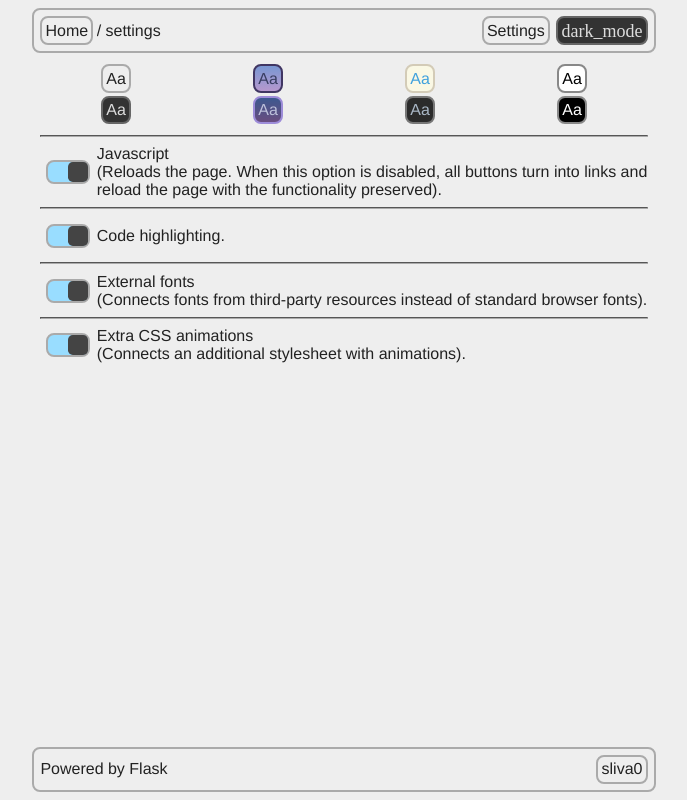
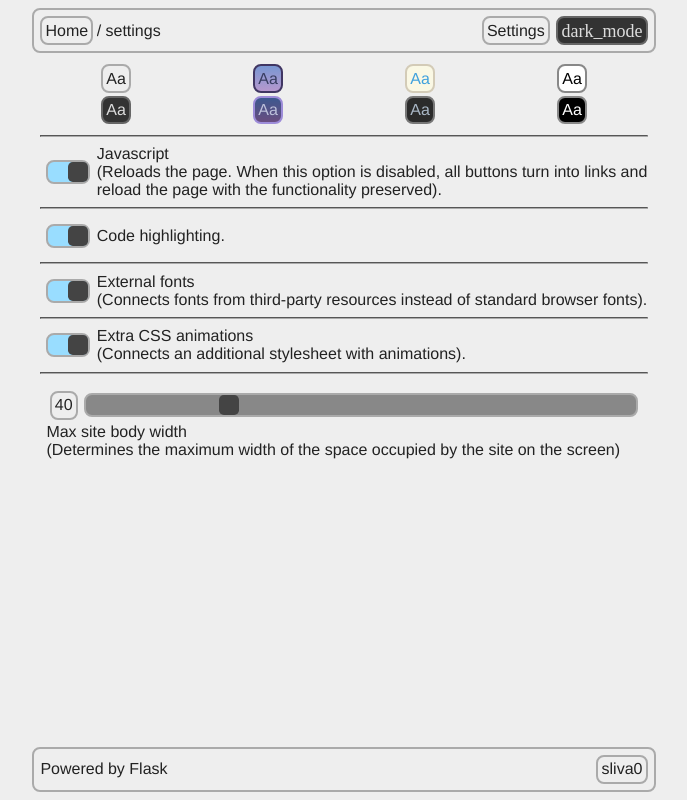
Before and after one commit to sliva0/slightly_bitten_site, a Flask app: page /settings in a window 1280 px wide. Shown: the whole page, without its empty margins (296-983 px from the left). Run offline with Flask 2, Linux system fonts and the light colour scheme; some libraries are stand-ins or nearby versions; some web fonts are replaced.

Commit message:
add body width setting

```diff
--- a/content/settings.html
+++ b/content/settings.html
@@ -1,6 +1,5 @@
 {%- extends "base.html" -%}
 {%- block title -%} Settings {%- endblock -%}
-
 
 {%- block content -%}
 
@@ -26,4 +25,6 @@
     (Connects an additional stylesheet with animations).
 {%- endcall -%}
 
+{{ m.body_width_setting() }}
+
 {%- endblock -%}
--- a/src/cookie_parser.py
+++ b/src/cookie_parser.py
@@ -1,6 +1,15 @@
 import re
+from aiohttp import request
 
 import flask
+
+
+def get_unique_elements(i):
+    """get unique elements of iterable without changing order"""
+    return list(dict.fromkeys(i))
+
+
+BODY_WIDTHS = get_unique_elements(["40", *map(str, range(20, 101, 10))])
 
 
 def get_theme_names():
@@ -9,7 +18,7 @@ def get_theme_names():
 
     themes = re.findall(r"\n\.(theme-[a-z\-]+)", css_file)
 
-    return list(dict.fromkeys(themes))
+    return get_unique_elements(themes)
 
 
 def get_theme_type(inverted: bool = False):
@@ -34,7 +43,10 @@ def set_cookie_value_after_this_request(name: str, value: str):
 def get_cookie_value(name: str, possible_values: list):
     """first possible value - default"""
 
-    value = flask.request.args.get(name) # try to get cookie value from link args
+    value = flask.request.args.get(name) # try to get cookie value from link args or form data
+    if value is None:
+        value = flask.request.form.get(name)
+
     if is_valid_value(value, possible_values):
         set_cookie_value_after_this_request(name, value)
         return value
@@ -49,6 +61,7 @@ def get_cookie_value(name: str, possible_values: list):
 
 def process_cookies():
     flask.g.theme = get_cookie_value("theme", THEME_NAMES)
+    flask.g.body_width = get_cookie_value("body_width", BODY_WIDTHS)
 
     for cookie_name in BOOL_COOKIE_LIST:
         flask.g.setdefault(cookie_name, get_cookie_value(cookie_name, BOOL_SET))
--- a/static/css/base.css
+++ b/static/css/base.css
@@ -1,6 +1,5 @@
 * {
     border-color: inherit;
-    --body-width: 40rem;
 }
 
 html {
@@ -79,7 +78,7 @@ hr {
 /* SCROOLBAR */
 
 ::-webkit-scrollbar {
-    width: 0.4rem;
+    width: 0.6rem;
     height: 0.4rem;
 }
 
@@ -158,10 +157,12 @@ hr {
 
 .button {
     color: inherit;
+    background: inherit;
     padding: 0.2rem;
     border-radius: 0.5rem;
     border-width: 0.15rem;
     border-style: solid;
+    font-size: 1em;
 
     cursor: pointer;
     user-select: none;
@@ -205,3 +206,60 @@ input:checked+.slider {
 input:checked+.slider:after {
     left: 1em;
 }
+
+.frame {
+    border-width: 0.15rem;
+    border-style: solid;
+    border-radius: 0.5rem;
+    padding: 0.2rem;
+    margin: 0.2rem;
+}
+
+
+/* RANGE CSS */
+
+.range-block {
+    display: flex;
+    flex-direction: column;
+    align-self: stretch;
+    margin: 0.4rem;
+}
+
+#body-width-range {
+    font-size: 1.25rem;
+    flex-grow: 1;
+    padding: 0;
+
+    -webkit-appearance: none;
+    height: max-content;
+    border-radius: 0.5rem;
+    background: var(--inactive);
+}
+
+#body-width-range::-webkit-slider-thumb {
+    -webkit-appearance: none;
+    appearance: none;
+    height: 1em;
+    width: 1em;
+    border-radius: 0.3rem;
+    background: var(--slider);
+    cursor: pointer;
+}
+
+#body-width-range::-webkit-slider-thumb:hover {
+    background: var(--slider-hover);
+}
+
+#body-width-range::-moz-slider-thumb {
+    -webkit-appearance: none;
+    appearance: none;
+    height: 1em;
+    width: 1em;
+    border-radius: 0.3rem;
+    background: var(--slider);
+    cursor: pointer;
+}
+
+#body-width-range::-moz-slider-thumb:hover {
+    background: var(--slider-hover);
+}
--- a/static/css/extra.css
+++ b/static/css/extra.css
@@ -1,4 +1,14 @@
 body, .button {
+    transition-duration: 0.3s;
+    transition-property: color, background, border-color, max-width;
+}
+
+#body-width-range::-webkit-slider-thumb {
+    transition-duration: 0.3s;
+    transition-property: color, background, border-color;
+}
+
+#body-width-range::-moz-slider-thumb {
     transition-duration: 0.3s;
     transition-property: color, background, border-color;
 }
--- a/static/js/script.js
+++ b/static/js/script.js
@@ -53,10 +53,10 @@ function setTheme(themeName, themeType) {
 }
 
 /**
- * Apply setting option change
+ * Apply boolean setting option change
  * @param {string} optionName
  */
-function applyOptionChange(optionName) {
+function applyBooleanOptionChange(optionName) {
     if (optionName == "use_js") {
         window.location = window.location.pathname;
     }
@@ -75,7 +75,7 @@ function applyOptionChange(optionName) {
  */
 function switchOption(event, optionName) {
     setBooleanCookie(optionName, event.target.checked);
-    applyOptionChange(optionName);
+    applyBooleanOptionChange(optionName);
 }
 
 /**
@@ -83,7 +83,7 @@ function switchOption(event, optionName) {
  * @param {PointerEvent} event
  */
 function CopyCode(event) {
-    var range = document.createRange();
+    let range = document.createRange();
     range.selectNode(event.target.parentElement.lastChild.lastChild);
 
     window.getSelection().removeAllRanges();
@@ -91,3 +91,21 @@ function CopyCode(event) {
     document.execCommand("copy");
     window.getSelection().removeAllRanges();
 }
+
+/**
+ * change body width setting on mouseup range event
+ * @param {MouseEvent} event
+ */
+function ChangeBodyWidth(event) {
+    let value = event.target.value;
+    setCookie("body_width", value);
+    document.body.style.setProperty("--body-width", value + "rem");
+}
+
+/**
+ *
+ * @param {*} event
+ */
+function ChangeRangeLabel(event) {
+    event.target.labels.forEach(i => i.innerHTML = event.target.value);
+}
--- a/templates/base.html
+++ b/templates/base.html
@@ -29,7 +29,7 @@
     {%- block head -%} {%- endblock -%}
 </head>
 
-<body class="use-theme {{ get_theme_type() }}">
+<body class="use-theme {{ get_theme_type() }}" style="--body-width: {{ g.body_width }}rem">
     <header>
         {{ m.link_button("Home", "/") }}
         {{ m.breadcrumbs() }}
--- a/templates/macros.html
+++ b/templates/macros.html
@@ -138,6 +138,37 @@
 
 
 
+{%- macro body_width_setting() -%}
+
+<hr>
+<div class="range-block">
+    <form action="" method="get" class="line-block">
+        {%- if g.use_js -%}
+            <label for="body-width-range" class="frame">{{ g.body_width }}</label>
+        {%- else -%}
+            <input type="submit" value="Apply" class="button">
+        {%- endif -%}
+
+        <input
+            id="body-width-range" class="button" type="range" name="body_width"
+            min="20" max="100" value="{{ g.body_width }}" step="10"
+        >
+    </form>
+    Max site body width <br>
+    (Determines the maximum width of the space occupied by the site on the screen)
+
+    <script>
+        let input = document.getElementById('body-width-range');
+        input.addEventListener("mouseup", ChangeBodyWidth);
+        input.addEventListener("touchend", ChangeBodyWidth);
+        input.addEventListener("input", ChangeRangeLabel);
+    </script>
+</div>
+
+{%- endmacro -%}
+
+
+
 {%- macro icon(name, replacer=">") -%}
 <span class="icon"> {{ name if g.fonts else replacer }} </span>
 {%- endmacro -%}
```
